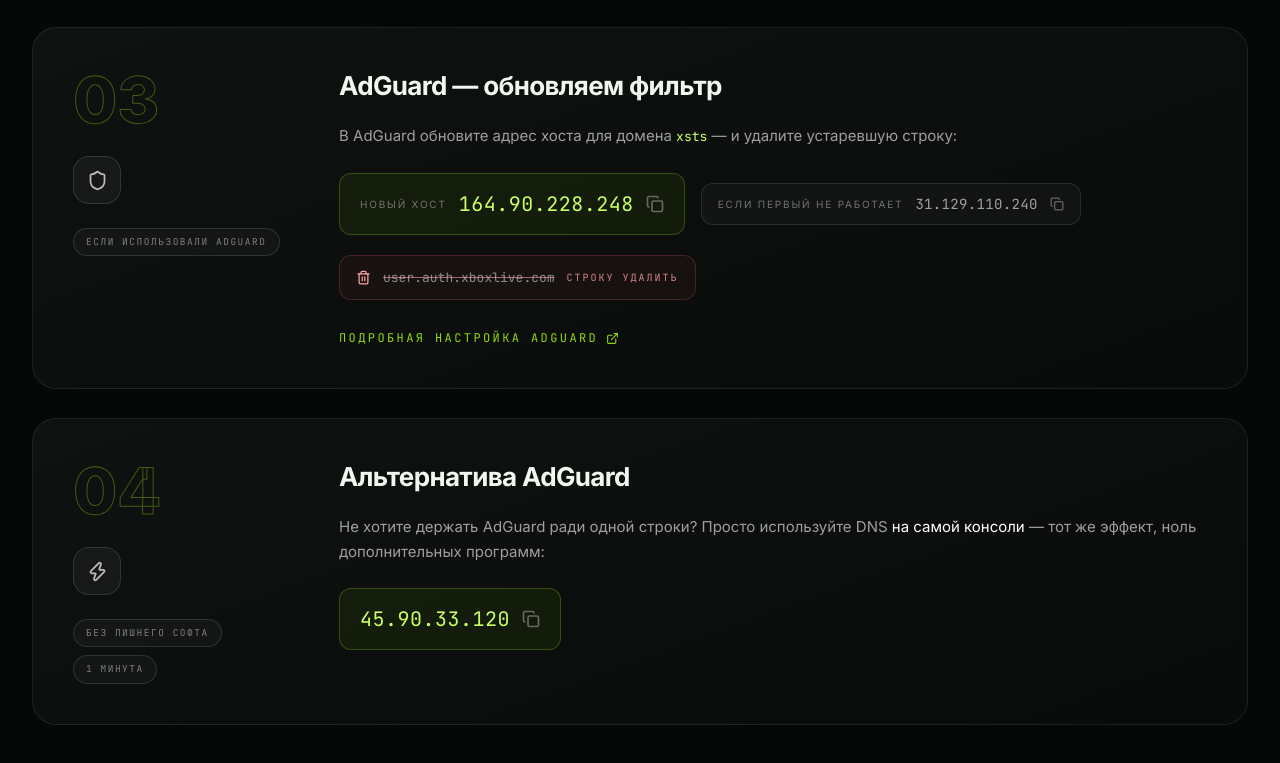
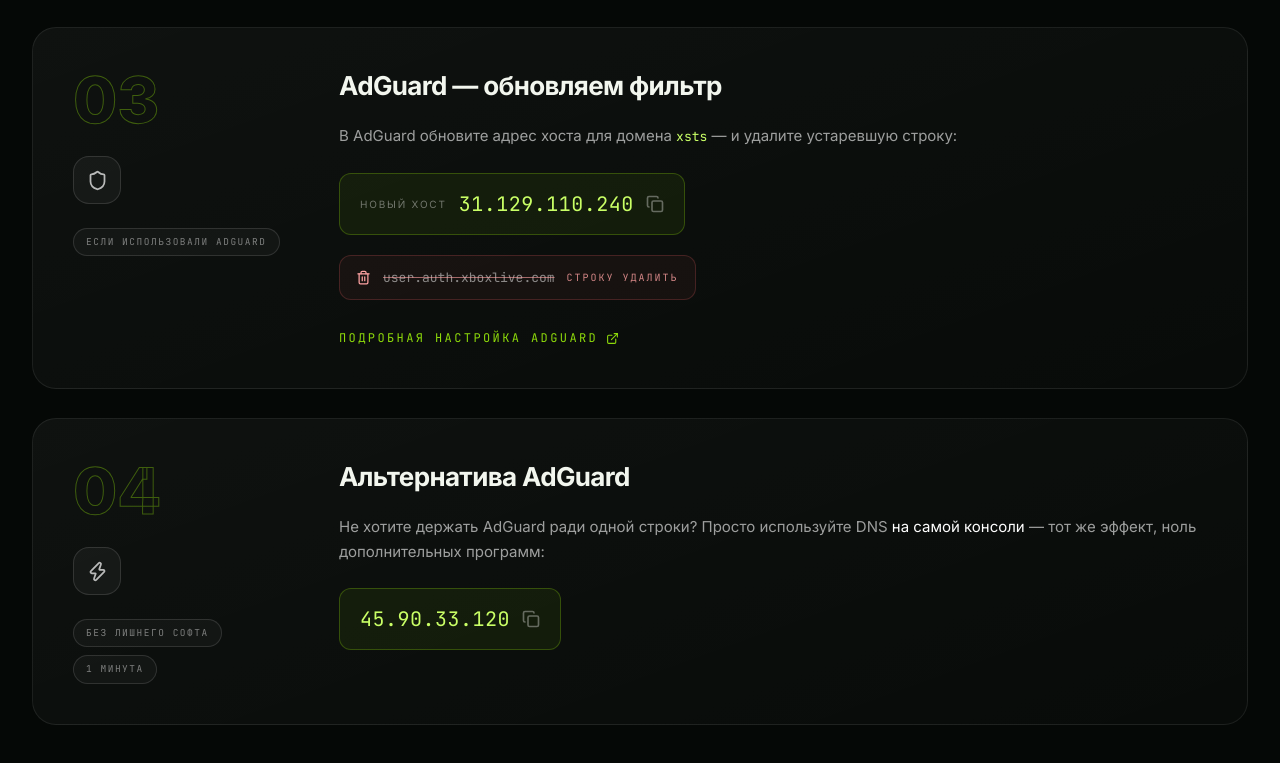
Before and after one commit to xboxru/xbox-live-fix, a React (Vite) app: page / in a window 1280 px wide. Shown: the part 3402-4165 px from the top of the page. Built offline with nearby package versions, Linux system fonts and the light colour scheme; a web font is replaced by a local one.

Commit message:
Update Solutions.tsx

```diff
--- a/src/components/Solutions.tsx
+++ b/src/components/Solutions.tsx
@@ -139,8 +139,7 @@
           и удалите устаревшую строку:
         </p>
         <div className="mt-6 flex flex-wrap items-center gap-4">
-          <CopyChip value="164.90.228.248" label="Новый хост" big />
-          <CopyChip value="31.129.110.240" label="Если первый не работает" muted />
+          <CopyChip value="31.129.110.240" label="Новый хост" big />
         </div>
         <div className="mt-5 inline-flex items-center gap-3 rounded-xl border border-red-400/20 bg-red-400/[0.05] px-4 py-3">
           <Trash2 size={15} className="text-red-300" />
@@ -149,7 +148,7 @@
         </div>
         <div className="mt-6">
           <a
-            href="https://t.me/spelonline"
+            href="https://telegra.ph/Reshenie-problemy-0x80a40401-Kak-obojti-oshibku-s-pomoshchyu-AdGuard-DNS-01-27"
             target="_blank"
             rel="noreferrer"
             className="group inline-flex items-center gap-2 font-mono text-[12px] uppercase tracking-[0.2em] text-xbox/90 transition-colors hover:text-xbox"
```
